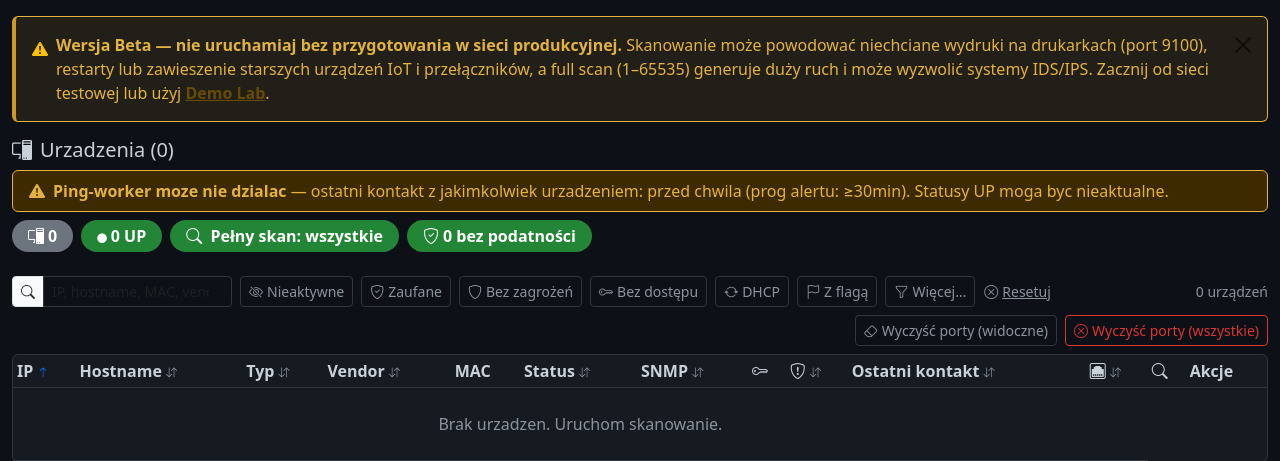
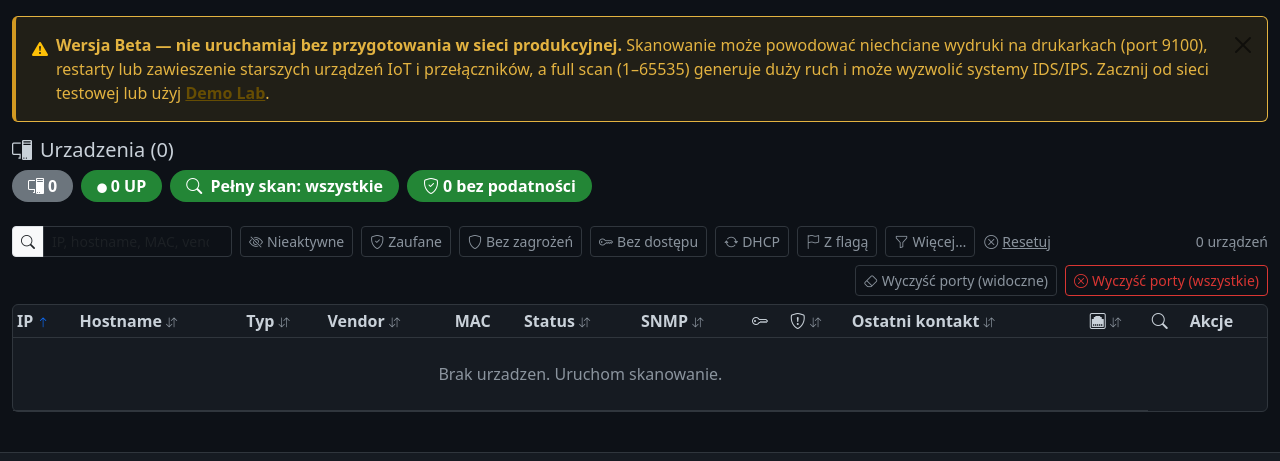
Before and after one commit to NetPlusRS/netdoc, a Flask app: page /devices in a window 1280 px wide; the page is wider, and only the part inside the window is pictured. Shown: the part 105-566 px from the top of that part. Run offline with Flask 3, Linux system fonts and the light colour scheme; data that the repository does not hold is empty; some libraries are stand-ins or nearby versions.

Commit message:
Fix monitoring-stale banner always visible: d-flex !important overrode inline style
Bootstrap d-flex uses display:flex !important which overrode style="display:none".
Fix: use d-none class (display:none !important) for initial hidden state, controlled
by Jinja2 condition and JS classList.toggle('d-none') instead of style.display.

Co-Authored-By: Claude Sonnet 4.6 <noreply@anthropic.com>

```diff
--- a/netdoc/web/templates/devices.html
+++ b/netdoc/web/templates/devices.html
@@ -33,8 +33,8 @@
 
 {# ── Ostrzezenie o przestarzalych danych monitoringu ────────────────────── #}
 <div id="monitoring-stale-banner"
-     class="alert alert-warning d-flex align-items-center gap-2 py-2 mb-2"
-     role="alert" style="display:none">
+     class="alert alert-warning d-flex align-items-center gap-2 py-2 mb-2{% if not monitoring_stale %} d-none{% endif %}"
+     role="alert">
   <i class="bi bi-exclamation-triangle-fill flex-shrink-0"></i>
   <div>
     <strong>Ping-worker moze nie dzialac</strong> — ostatni kontakt z jakimkolwiek urzadzeniem:
@@ -1754,7 +1754,7 @@ document.querySelectorAll('[data-bs-toggle="popover"]').forEach(el => {
         }
         // Aktualizuj baner o przestarzalym monitoringu
         if (staleEl) {
-          staleEl.style.display = data.monitoring_stale ? '' : 'none';
+          staleEl.classList.toggle('d-none', !data.monitoring_stale);
           if (staleText && data.monitoring_stale) {
             const m = data.monitoring_age_min || 0;
             staleText.textContent = m >= 60
```
